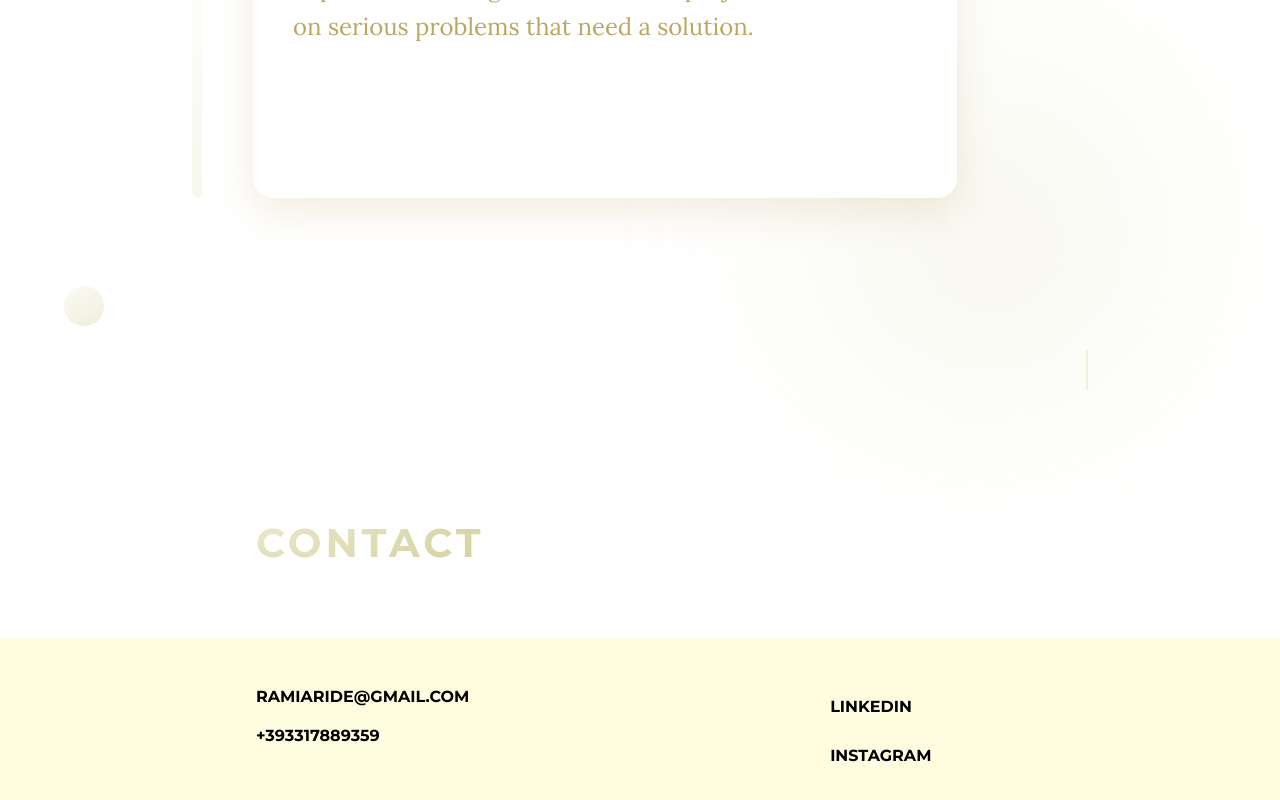
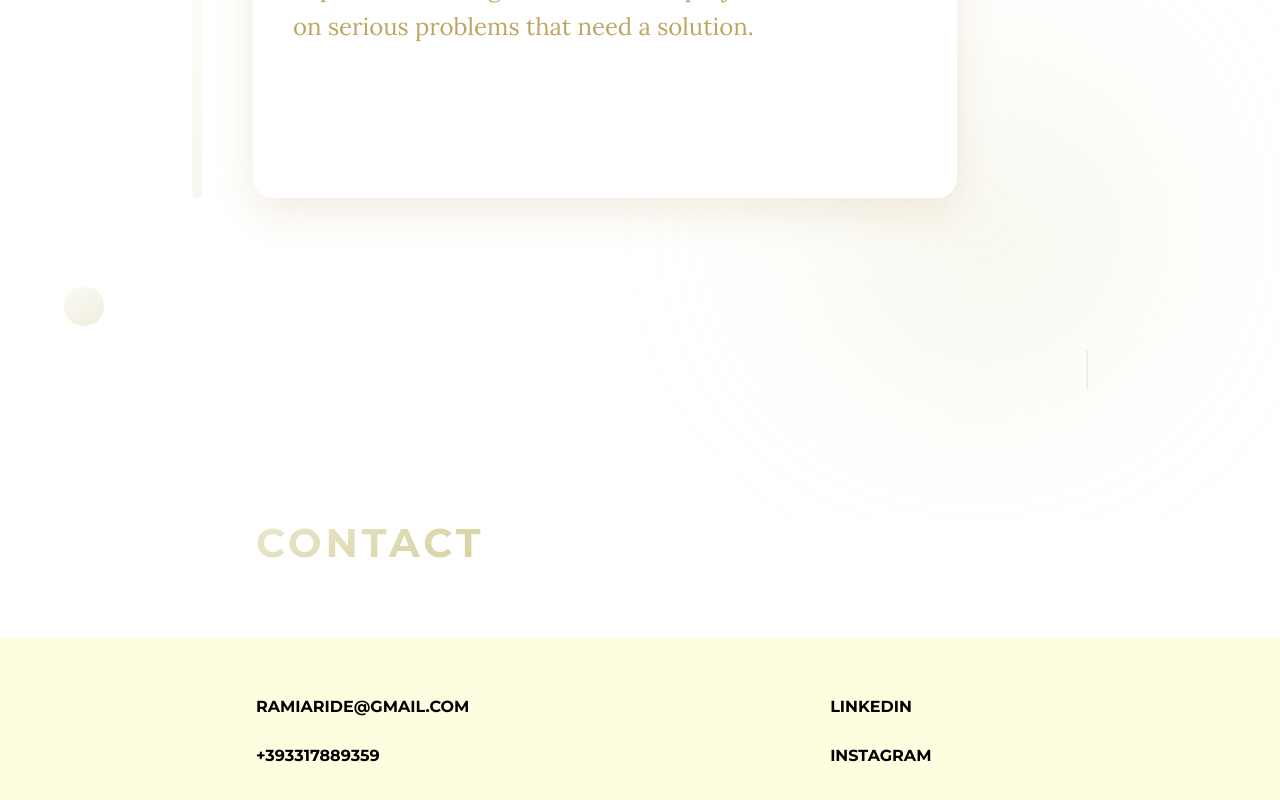
Before and after one commit to ramiaride/ramiaride.github.io, a React (Vite) app: page / in a window 1280 px wide. Shown: the part 2362-3162 px from the top of the page. Built offline with nearby package versions, Linux system fonts and the light colour scheme.

Commit message:
Update site

```diff
--- a/src/components/Bottom.jsx
+++ b/src/components/Bottom.jsx
@@ -14,9 +14,7 @@ function Bottom() {
                   <p className="numbers">
                     +393317889359
                   </p>
-                    <p className="numbers-spec">
-                    Phone
-                   </p>
+
                     </div>
                     <div>
 
--- a/src/components/styles/Bottom.css
+++ b/src/components/styles/Bottom.css
@@ -52,7 +52,7 @@ gap: 300px;
 .left-column{
 display: flex;
 flex-direction: column;
-gap: 20px;
+gap: 30px;
 align-self: start;
 }
 
```
